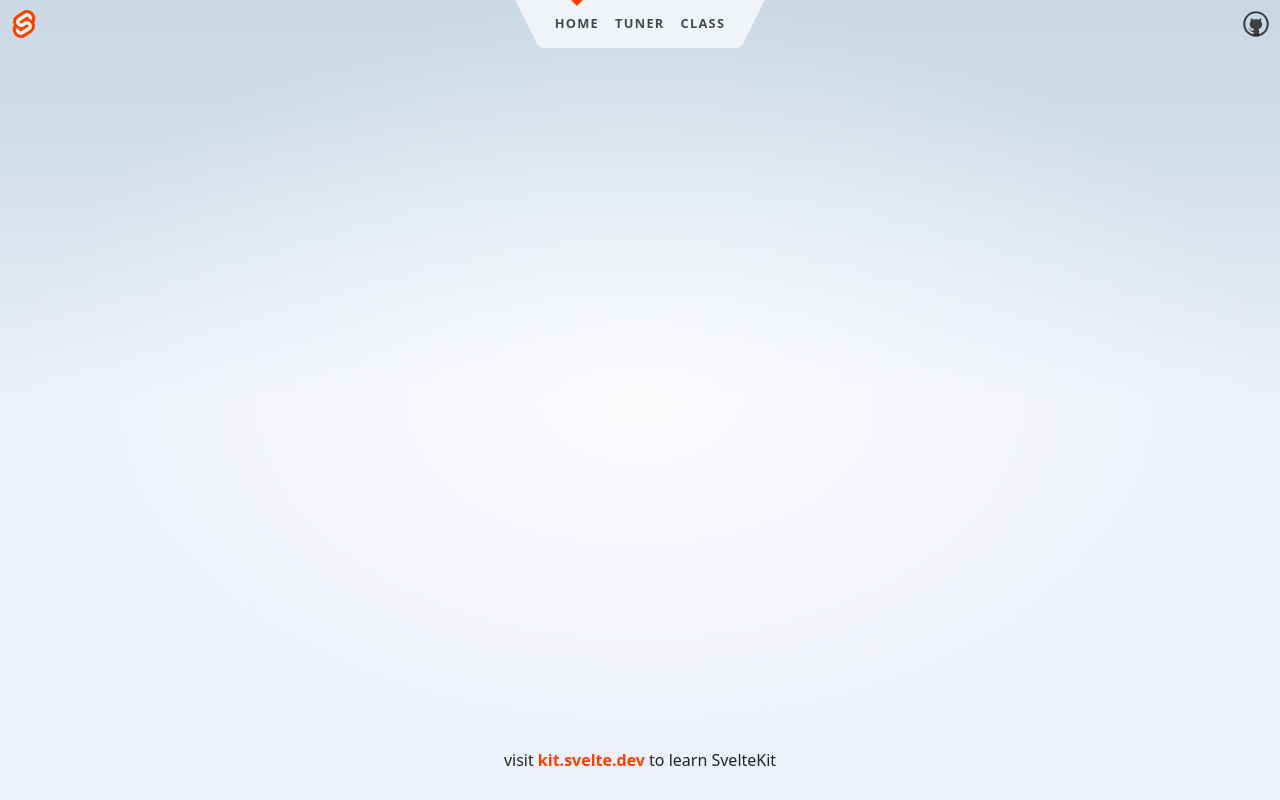
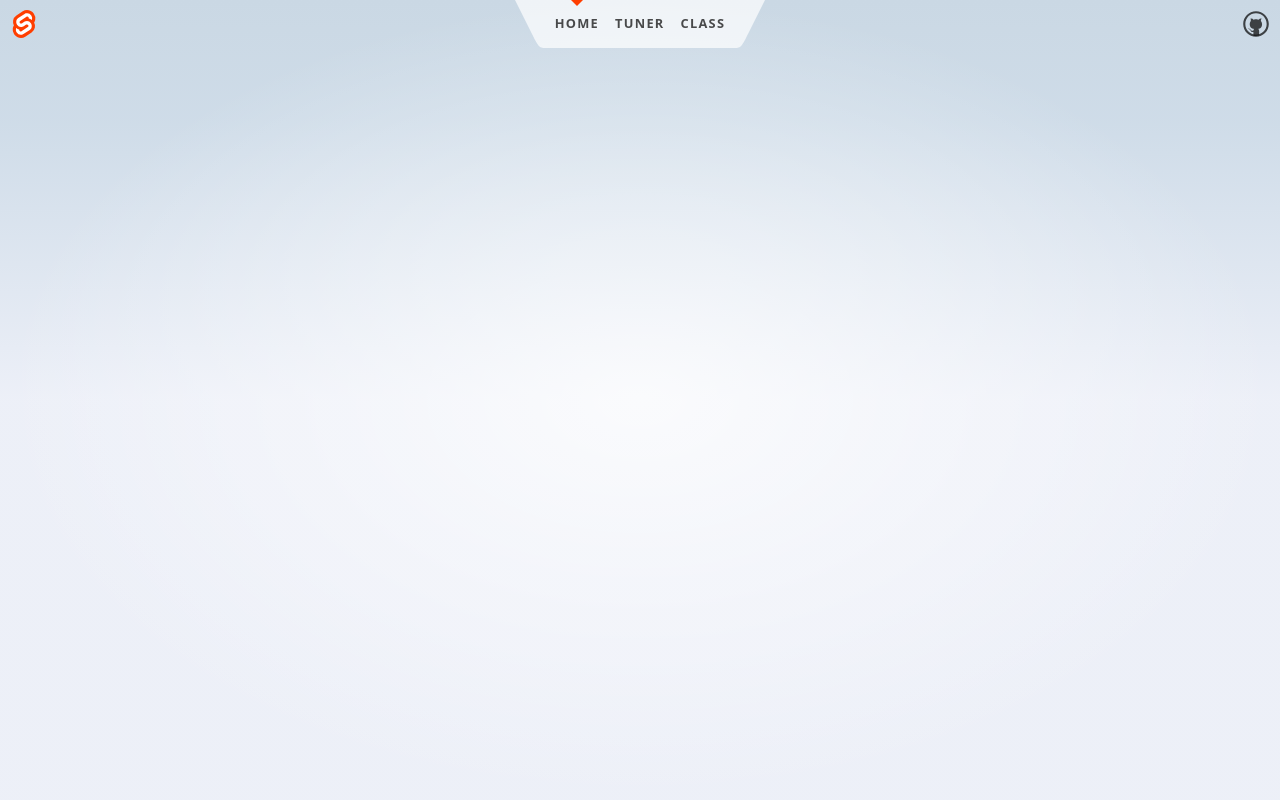
Before and after one commit to raulisai/Afinador-IA, a SvelteKit app: page / in a window 1280 px wide. Built offline with nearby package versions, Linux system fonts and the light colour scheme.

Commit message:
cambio de footer

```diff
--- a/src/routes/+layout.svelte
+++ b/src/routes/+layout.svelte
@@ -11,7 +11,7 @@
 	</main>
 
 	<footer>
-		<p>visit <a href="https://kit.svelte.dev">kit.svelte.dev</a> to learn SvelteKit</p>
+
 	</footer>
 </div>
 
@@ -40,14 +40,4 @@
 		align-items: center;
 		padding: 12px;
 	}
-
-	footer a {
-		font-weight: bold;
-	}
-
-	@media (min-width: 480px) {
-		footer {
-			padding: 12px 0;
-		}
-	}
 </style>
```
